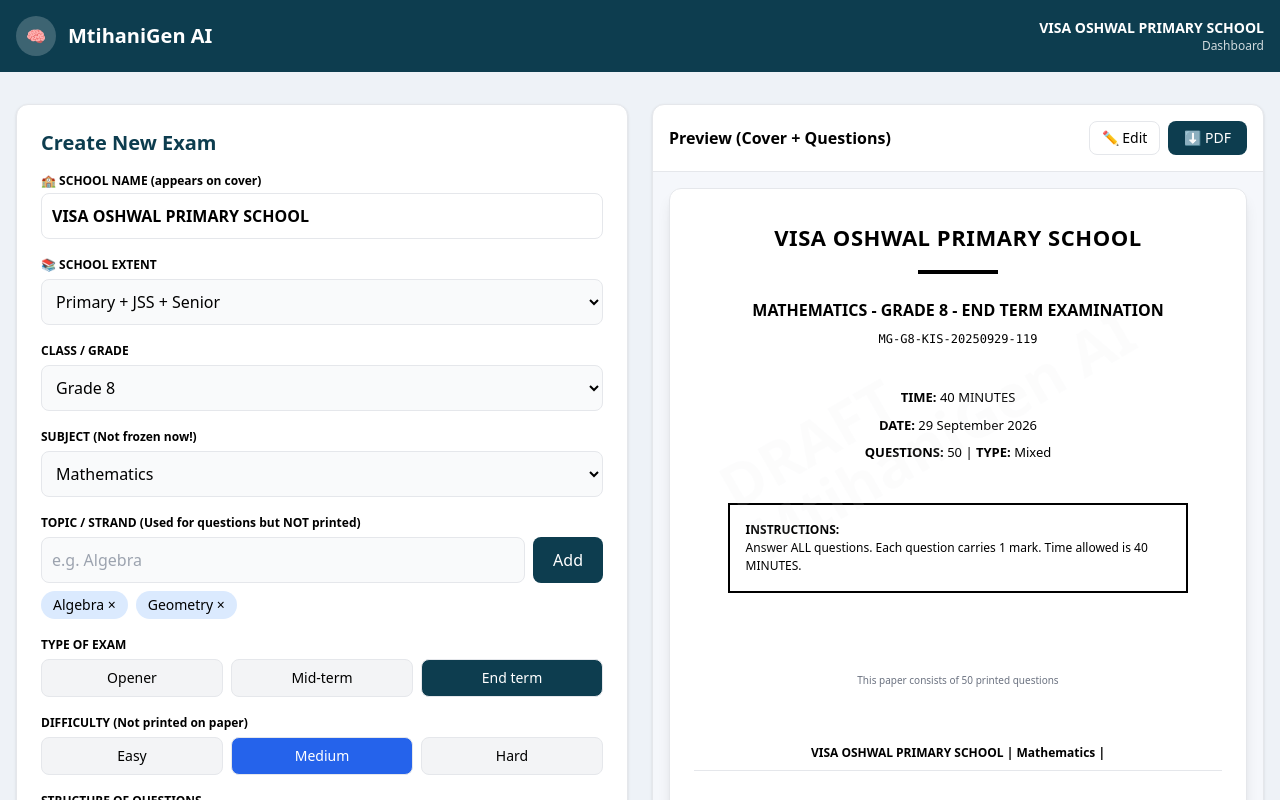
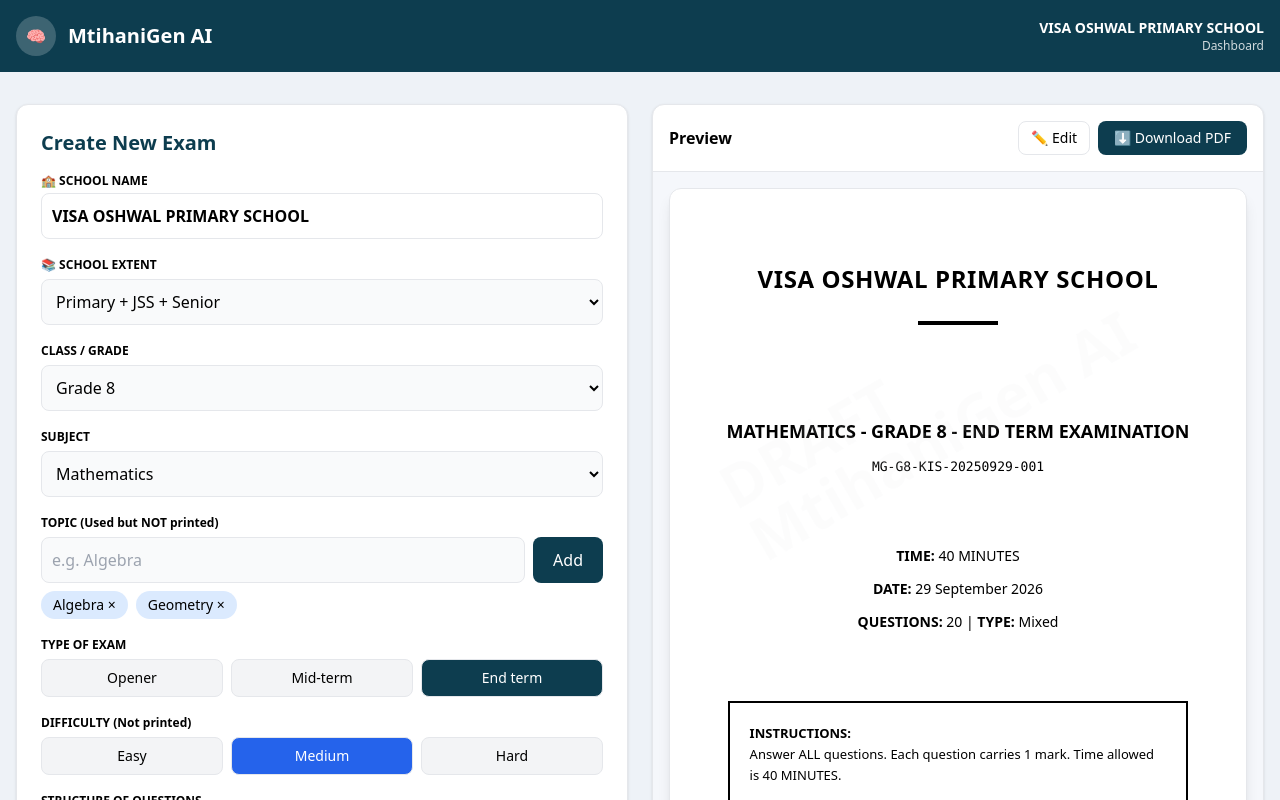
Before and after one commit to muhsinswaleh69-max/mtihanigen-ai, a Next.js app: page / in a window 1280 px wide. Shown: the top 800 px of the page. Built offline with nearby package versions, Linux system fonts and the light colour scheme.

Commit message:
Update page.tsx

```diff
--- a/app/page.tsx
+++ b/app/page.tsx
@@ -17,18 +17,19 @@ const subjectsByGrade: Record<string, string[]> = {
 };
 
 const suggestedTopics: Record<string, string[]> = {
-  "Kiswahili": ["Sarufi", "Insha", "Ufahamu", "Fasihi", "Methali"],
+  "Kiswahili": ["Sarufi", "Ufahamu", "Insha", "Fasihi", "Methali"],
   "Mathematics": ["Algebra", "Geometry", "Fractions", "Measurement", "Trigonometry"],
   "English": ["Grammar", "Comprehension", "Composition", "Poetry"],
   "Integrated Science": ["Energy", "Forces", "Environment", "Mixtures"],
   "Biology": ["Cells", "Nutrition", "Reproduction", "Ecology"],
   "Chemistry": ["Acids", "Organic Chemistry", "Mole Concept"],
   "Physics": ["Forces", "Energy", "Electricity"],
+  "Science and Technology": ["Living Things", "Energy", "Materials"],
 };
 
 function RealDiagram({ desc, figNum }: { desc: string, figNum: number }) {
   const d = desc.toLowerCase();
-  let svg: any = <svg viewBox="0 0 300 120" className="w-full h-[120px]"><rect x="10" y="10" width="280" height="100" fill="none" stroke="black" strokeWidth="2" rx="6"/><text x="20" y="50" fontSize="11" fontWeight="bold">{desc.slice(0,60)}</text></svg>;
+  let svg = <svg viewBox="0 0 300 120" className="w-full h-[120px]"><rect x="10" y="10" width="280" height="100" fill="none" stroke="black" strokeWidth="2" rx="6"/><text x="20" y="50" fontSize="11" fontWeight="bold">{desc.slice(0,60)}</text></svg>;
   if (d.includes("pendulum")) svg = (<svg viewBox="0 0 300 160" className="w-full h-[160px]"><line x1="50" y1="20" x2="250" y2="20" stroke="black" strokeWidth="3"/><circle cx="150" cy="20" r="4" fill="black"/><line x1="150" y1="20" x2="150" y2="110" stroke="black" strokeWidth="2"/><circle cx="150" cy="125" r="18" fill="none" stroke="black" strokeWidth="2.5"/></svg>);
   return (<div className="my-4 border-[2.5px] border-black bg-white"><div className="bg-black text-white text-[10px] font-bold px-3 py-1">DIAGRAM {figNum}</div><div className="p-1">{svg}</div><div className="px-3 py-1 text-[11px] text-center border-t">{desc}</div></div>);
 }
@@ -43,7 +44,7 @@ export default function Home() {
   const [examType, setExamType] = useState("End term");
   const [difficulty, setDifficulty] = useState("Medium");
   const [structure, setStructure] = useState("Mixed");
-  const [numQ, setNumQ] = useState(50);
+  const [numQ, setNumQ] = useState(20);
   const [exam, setExam] = useState("");
   const [loading, setLoading] = useState(false);
   const [isEditing, setIsEditing] = useState(false);
@@ -63,24 +64,14 @@ export default function Home() {
     if(!allowed.includes(grade)) setGrade(allowed[7] || allowed[0]);
   }, [schoolLevel]);
 
-  // FIX: When grade changes, set subject to first subject of that grade, and RESET topics to that subject's suggested topics
   useEffect(() => {
-    const firstSubject = subjectsByGrade[grade]?.[0];
-    if(firstSubject){
-      setSubject(firstSubject);
-      const sug = suggestedTopics[firstSubject] || [];
-      setTopics(sug.slice(0,2));
-    }
+    const first = subjectsByGrade[grade]?.[0];
+    if(first){ setSubject(first); const sug = suggestedTopics[first] || []; setTopics(sug.slice(0,2)); }
   }, [grade]);
 
-  // FIX: When subject changes, reset topics to match subject, not stay on Mathematics
   useEffect(() => {
     const sug = suggestedTopics[subject] || [];
-    if(sug.length>0){
-      setTopics(sug.slice(0,2));
-    } else {
-      setTopics([]);
-    }
+    setTopics(sug.length>0? sug.slice(0,2) : []);
   }, [subject]);
 
   const addTopic = () => { if (topicInput.trim() &&!topics.includes(topicInput.trim())) { setTopics([...topics, topicInput.trim()]); setTopicInput(""); } };
@@ -104,14 +95,20 @@ export default function Home() {
     if(win){
       win.document.write(`<html><head><title>${schoolName} - ${subject}</title>
         <style>
-          body{font-family: Times New Roman, serif; padding:0; color:black;}
-         .cover-page{page-break-after: always; text-align:center; padding-top:120px; min-height:90vh}
-         .cover-page h1{font-size:22px; margin-bottom:20px; text-transform:uppercase}
-         .cover-page h2{font-size:16px; margin:10px 0}
-         .cover-meta{font-size:12px; margin:8px 0}
-         .instructions-box{border:2px solid black; padding:12px; font-size:12px; text-align:left; max-width:600px; margin:30px auto}
-         .questions-page{padding:30px}
-          @media print{.cover-page{page-break-after: always}}
+          body{font-family: Times New Roman, serif; margin:0; color:black;}
+         .cover-page{
+            page-break-after: always;
+            min-height: 100vh;
+            display:flex;
+            flex-direction:column;
+            justify-content:space-between;
+            align-items:center;
+            text-align:center;
+            padding:40px 30px;
+            box-sizing:border-box;
+          }
+         .questions-page{padding:30px; font-size:13px; line-height:1.6}
+          @media print{.cover-page{height:100vh;} }
         </style></head><body>${content}</body></html>`);
       win.document.close(); win.focus(); setTimeout(()=>win.print(), 400);
     }
@@ -138,80 +135,46 @@ export default function Home() {
       <div className="max-w-7xl mx-auto p-4 grid lg:grid-cols-2 gap-6 mt-4">
         <div className="bg-white rounded-xl p-6 shadow border">
           <h2 className="text-xl font-bold text-[#0d3d4f]">Create New Exam</h2>
-          <label className="text-xs font-bold mt-4 block">🏫 SCHOOL NAME (appears on cover)</label>
+          <label className="text-xs font-bold mt-4 block">🏫 SCHOOL NAME</label>
           <input value={schoolName} onChange={e=>setSchoolName(e.target.value.toUpperCase())} className="w-full border p-2.5 rounded-lg mt-1 font-bold mb-3" />
-
           <label className="text-xs font-bold">📚 SCHOOL EXTENT</label>
           <select value={schoolLevel} onChange={e=>setSchoolLevel(e.target.value)} className="w-full border p-2.5 rounded-lg mt-1 bg-gray-50 mb-3">
             <option>Primary Only</option><option>Primary + JSS</option><option>JSS Only</option><option>Senior Only</option><option>Primary + JSS + Senior</option>
           </select>
-
           <label className="text-xs font-bold">CLASS / GRADE</label>
           <select value={grade} onChange={e=>setGrade(e.target.value)} className="w-full border p-2.5 rounded-lg mt-1 bg-gray-50 mb-3">{getAllowedGrades().map(g=><option key={g}>{g}</option>)}</select>
-
-          <label className="text-xs font-bold">SUBJECT (Not frozen now!)</label>
-          <select value={subject} onChange={e=>setSubject(e.target.value)} className="w-full border p-2.5 rounded-lg mt-1 bg-gray-50 mb-3">
-            {subjectsByGrade[grade]?.map(s=><option key={s}>{s}</option>)}
-          </select>
-
-          <label className="text-xs font-bold">TOPIC / STRAND (Used for questions but NOT printed)</label>
-          <div className="flex gap-2 mt-1 mb-2">
-            <input list="topic-suggestions" value={topicInput} onChange={e=>setTopicInput(e.target.value)} onKeyDown={e=>e.key==='Enter'&&addTopic()} placeholder={`e.g. ${suggestedTopics[subject]?.[0] || 'Enter topic'}`} className="flex-1 border p-2.5 rounded-lg bg-gray-50" />
-            <datalist id="topic-suggestions">{(suggestedTopics[subject]||[]).map(t=><option key={t} value={t}/>)}</datalist>
-            <button onClick={addTopic} className="bg-[#0d3d4f] text-white px-5 rounded-lg">Add</button>
-          </div>
+          <label className="text-xs font-bold">SUBJECT</label>
+          <select value={subject} onChange={e=>setSubject(e.target.value)} className="w-full border p-2.5 rounded-lg mt-1 bg-gray-50 mb-3">{subjectsByGrade[grade]?.map(s=><option key={s}>{s}</option>)}</select>
+          <label className="text-xs font-bold">TOPIC (Used but NOT printed)</label>
+          <div className="flex gap-2 mt-1 mb-2"><input list="topic-suggestions" value={topicInput} onChange={e=>setTopicInput(e.target.value)} onKeyDown={e=>e.key==='Enter'&&addTopic()} placeholder={`e.g. ${suggestedTopics[subject]?.[0]||'Enter'}`} className="flex-1 border p-2.5 rounded-lg bg-gray-50" /><datalist id="topic-suggestions">{(suggestedTopics[subject]||[]).map(t=><option key={t} value={t}/>)}</datalist><button onClick={addTopic} className="bg-[#0d3d4f] text-white px-5 rounded-lg">Add</button></div>
           <div className="flex flex-wrap gap-2 mb-3">{topics.map(t=><span key={t} className="bg-blue-100 px-3 py-1 rounded-full text-sm">{t} <button onClick={()=>removeTopic(t)}>×</button></span>)}</div>
-
           <label className="text-xs font-bold">TYPE OF EXAM</label>
           <div className="flex gap-2 mb-3 mt-1">{["Opener","Mid-term","End term"].map(type=><button key={type} onClick={()=>setExamType(type)} className={`flex-1 py-2 rounded-lg border text-sm ${examType===type?'bg-[#0d3d4f] text-white':'bg-gray-100'}`}>{type}</button>)}</div>
-
-          <label className="text-xs font-bold">DIFFICULTY (Not printed on paper)</label>
+          <label className="text-xs font-bold">DIFFICULTY (Not printed)</label>
           <div className="flex gap-2 mb-3 mt-1">{["Easy","Medium","Hard"].map(d=><button key={d} onClick={()=>setDifficulty(d)} className={`flex-1 py-2 rounded-lg border text-sm ${difficulty===d?'bg-blue-600 text-white':'bg-gray-100'}`}>{d}</button>)}</div>
-
           <label className="text-xs font-bold">STRUCTURE OF QUESTIONS</label>
           <div className="flex gap-2 mb-4 mt-1">{["Multiple Choice","Structured","Mixed"].map(s=><button key={s} onClick={()=>setStructure(s)} className={`flex-1 py-2 rounded-lg border text-sm ${structure===s?'bg-blue-600 text-white':'bg-gray-100'}`}>{s}</button>)}</div>
-
           <label className="text-xs font-bold">NUMBER OF QUESTIONS</label>
           <div className="flex items-center gap-3 mt-1 mb-6"><button onClick={()=>setNumQ(Math.max(5,numQ-1))} className="border w-9 h-9 rounded-lg">−</button><span className="border px-5 py-2 rounded-lg font-bold">{numQ}</span><button onClick={()=>setNumQ(Math.min(100,numQ+1))} className="border w-9 h-9 rounded-lg">+</button></div>
-
           <button onClick={generateExam} disabled={loading} className="w-full bg-blue-600 text-white py-3.5 rounded-xl font-bold">{loading?"Generating...":"✨ Generate Exam"}</button>
         </div>
 
         <div className="bg-white rounded-xl shadow border overflow-hidden">
-          <div className="flex justify-between items-center p-4 border-b"><h2 className="font-bold">Preview (Cover + Questions)</h2><div className="flex gap-2"><button onClick={()=>setIsEditing(!isEditing)} className={`border text-sm px-3 py-1.5 rounded-lg ${isEditing?'bg-yellow-400':'bg-white'}`}>{isEditing?"✔ Done":"✏️ Edit"}</button><button onClick={handleDownloadPDF} disabled={!exam} className="bg-[#0d3d4f] text-white text-sm px-4 py-1.5 rounded-lg">⬇ PDF</button></div></div>
-
+          <div className="flex justify-between items-center p-4 border-b"><h2 className="font-bold">Preview</h2><div className="flex gap-2"><button onClick={()=>setIsEditing(!isEditing)} className={`border text-sm px-3 py-1.5 rounded-lg ${isEditing?'bg-yellow-400':'bg-white'}`}>{isEditing?"✔ Done":"✏️ Edit"}</button><button onClick={handleDownloadPDF} disabled={!exam} className="bg-[#0d3d4f] text-white text-sm px-4 py-1.5 rounded-lg">⬇ Download PDF</button></div></div>
           <div className="p-4 bg-[#f5f7fb] min-h-[800px]">
-            <div className="bg-white p-0 rounded-xl shadow-lg border overflow-hidden">
-              {/* DRAFT - screen only */}
-              <div className="relative">
-                <div className="absolute top-40 left-10 text-gray-200 text-6xl rotate-[-30deg] opacity-10 font-bold pointer-events-none z-10">DRAFT<br/>MtihaniGen AI</div>
-
-                <div ref={printRef}>
-                  {/* COVER PAGE - From School Name to Instructions */}
-                  <div className="cover-page p-8 text-center" style={{pageBreakAfter:'always'}}>
-                    <h1 className="text-[22px] font-bold uppercase tracking-wide">{schoolName}</h1>
-                    <div className="w-20 h-1 bg-black mx-auto my-4"></div>
-                    <h2 className="text-[16px] font-bold mt-6 uppercase">{subject} - {grade.toUpperCase()} - {examType.toUpperCase()} EXAMINATION</h2>
-                    <p className="text-[12px] mt-2 font-mono">{paperCode || "MG-G8-KIS-20250929-119"}</p>
-                    <div className="mt-10 space-y-2 text-[13px]">
-                      <p><strong>{isKiswahili?"MUDA":"TIME"}:</strong> {durationText}</p>
-                      <p><strong>{isKiswahili?"TAREHE":"DATE"}:</strong> {dateText}</p>
-                      <p><strong>{isKiswahili?"MASWALI":"QUESTIONS"}:</strong> {numQ} | <strong>{isKiswahili?"AINA":"TYPE"}:</strong> {structure}</p>
-                    </div>
-                    <div className="border-2 border-black p-4 mt-10 text-left text-[12px] max-w-[90%] mx-auto">
-                      <strong>{isKiswahili?"MAELEKEZO:":"INSTRUCTIONS:"}</strong><br/>
-                      {isKiswahili? `Jibu maswali YOTE. Kila swali lina alama 1. Muda uliotolewa ni ${durationText}.` : `Answer ALL questions. Each question carries 1 mark. Time allowed is ${durationText}.`}
-                    </div>
-                    <p className="text-[10px] mt-20 text-gray-500">This paper consists of {numQ} printed questions</p>
-                  </div>
-
-                  {/* QUESTIONS PAGE */}
-                  <div className="questions-page p-6">
-                    <div className="text-center font-bold text-[12px] mb-4 border-b pb-2">{schoolName} | {subject} | {paperCode}</div>
-                    {!exam && <p className="text-gray-400 text-center mt-10">Generate exam to see questions here (starts on page 2)</p>}
-                    {exam && <div className={`text-[13px] leading-6 ${isEditing?'border-2 border-dashed border-yellow-400 p-2':''}`} contentEditable={isEditing} suppressContentEditableWarning>{renderExam(exam)}</div>}
-                  </div>
+            <div className="bg-white rounded-xl shadow-lg border overflow-hidden relative">
+              <div className="absolute top-40 left-10 text-gray-200 text-6xl rotate-[-30deg] opacity-10 font-bold pointer-events-none z-10 no-print">DRAFT<br/>MtihaniGen AI</div>
+              <div ref={printRef}>
+                {/* COVER PAGE - SPREAD TOP TO BOTTOM */}
+                <div className="cover-page p-8 text-center" style={{minHeight:'100vh', display:'flex', flexDirection:'column', justifyContent:'space-between', pageBreakAfter:'always'}}>
+                  <div><h1 className="text-[24px] font-bold uppercase tracking-wide mt-10">{schoolName}</h1><div className="w-20 h-1 bg-black mx-auto my-6"></div></div>
+                  <div><h2 className="text-[18px] font-bold uppercase">{subject} - {grade.toUpperCase()} - {examType.toUpperCase()} EXAMINATION</h2><p className="text-[13px] mt-3 font-mono">{paperCode || "MG-G8-KIS-20250929-001"}</p></div>
+                  <div className="space-y-3 text-[14px]"><p><strong>{isKiswahili?"MUDA":"TIME"}:</strong> {durationText}</p><p><strong>{isKiswahili?"TAREHE":"DATE"}:</strong> {dateText}</p><p><strong>{isKiswahili?"MASWALI":"QUESTIONS"}:</strong> {numQ} | <strong>{isKiswahili?"AINA":"TYPE"}:</strong> {structure}</p></div>
+                  <div className="border-2 border-black p-5 text-left text-[13px] max-w-[90%] mx-auto leading-relaxed"><strong>{isKiswahili?"MAELEKEZO:":"INSTRUCTIONS:"}</strong><br/>{isKiswahili? `Jibu maswali YOTE. Kila swali lina alama 1. Muda uliotolewa ni ${durationText}.` : `Answer ALL questions. Each question carries 1 mark. Time allowed is ${durationText}.`}</div>
+                  <div className="mb-10"><p className="text-[11px] text-gray-600">This paper consists of {numQ} printed questions</p><p className="text-[10px] text-gray-400 mt-2">KICD CBC Compliant | {schoolName}</p></div>
                 </div>
+                {/* QUESTIONS PAGE */}
+                <div className="questions-page p-6"><div className="text-center font-bold text-[12px] mb-4 border-b pb-2">{schoolName} | {subject} | {paperCode}</div>{!exam && <p className="text-gray-400 text-center mt-10">Generate exam to see questions here (starts on page 2)</p>}{exam && <div className={`text-[13px] leading-6 ${isEditing?'border-2 border-dashed border-yellow-400 p-2':''}`} contentEditable={isEditing} suppressContentEditableWarning>{renderExam(exam)}</div>}</div>
               </div>
             </div>
           </div>
```
